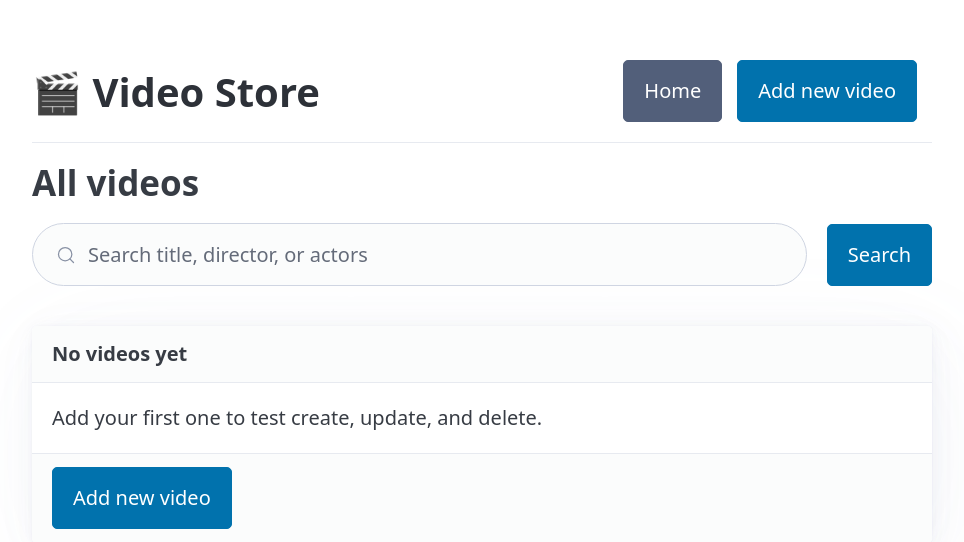
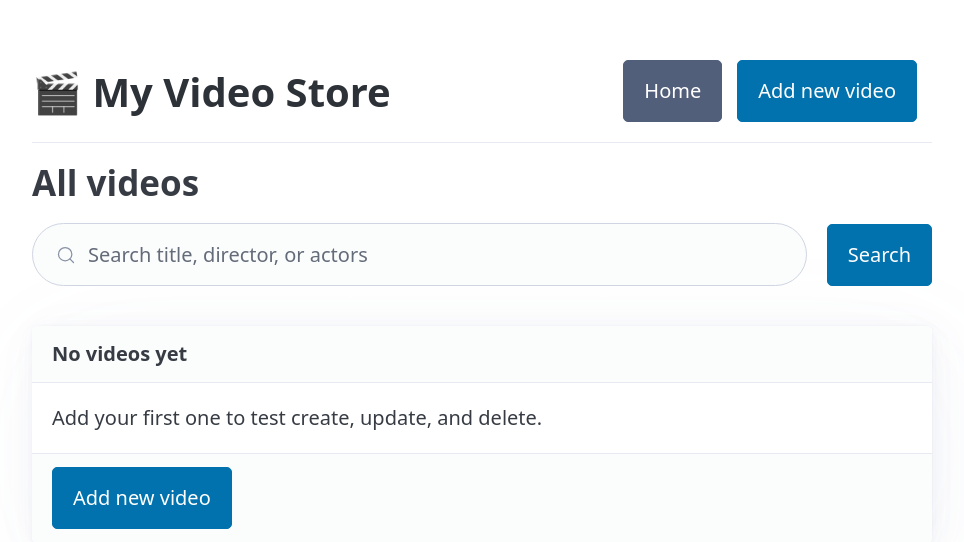
Before and after one commit to Ahmad860187/movieapp, a Django app: page / in a window 1280 px wide. Shown: the top 542 px of the page, without its empty margins (158-1122 px from the left). Run offline with Django 5.2, Linux system fonts and the light colour scheme; data that the repository does not hold is empty; some libraries are stand-ins or nearby versions.

Commit message:
Change title from 'Video Store' to 'My Video Store'

```diff
--- a/videos/templates/videos/base.html
+++ b/videos/templates/videos/base.html
@@ -2,7 +2,7 @@
 <html>
 <head>
   <meta charset="utf-8">
-  <title>Video Store</title>
+  <title>My Video Store</title>
   <meta name="viewport" content="width=device-width, initial-scale=1">
   <!-- tiny, zero-config CSS -->
   <link rel="stylesheet" href="https://cdn.jsdelivr.net/npm/@picocss/pico@2/css/pico.min.css">
@@ -18,7 +18,7 @@
   <main>
     <header class="grid-2">
       <div>
-        <h1 style="margin:0">🎬 Video Store</h1>
+        <h1 style="margin:0">🎬 My Video Store</h1>
 
       </div>
       <nav>
```
